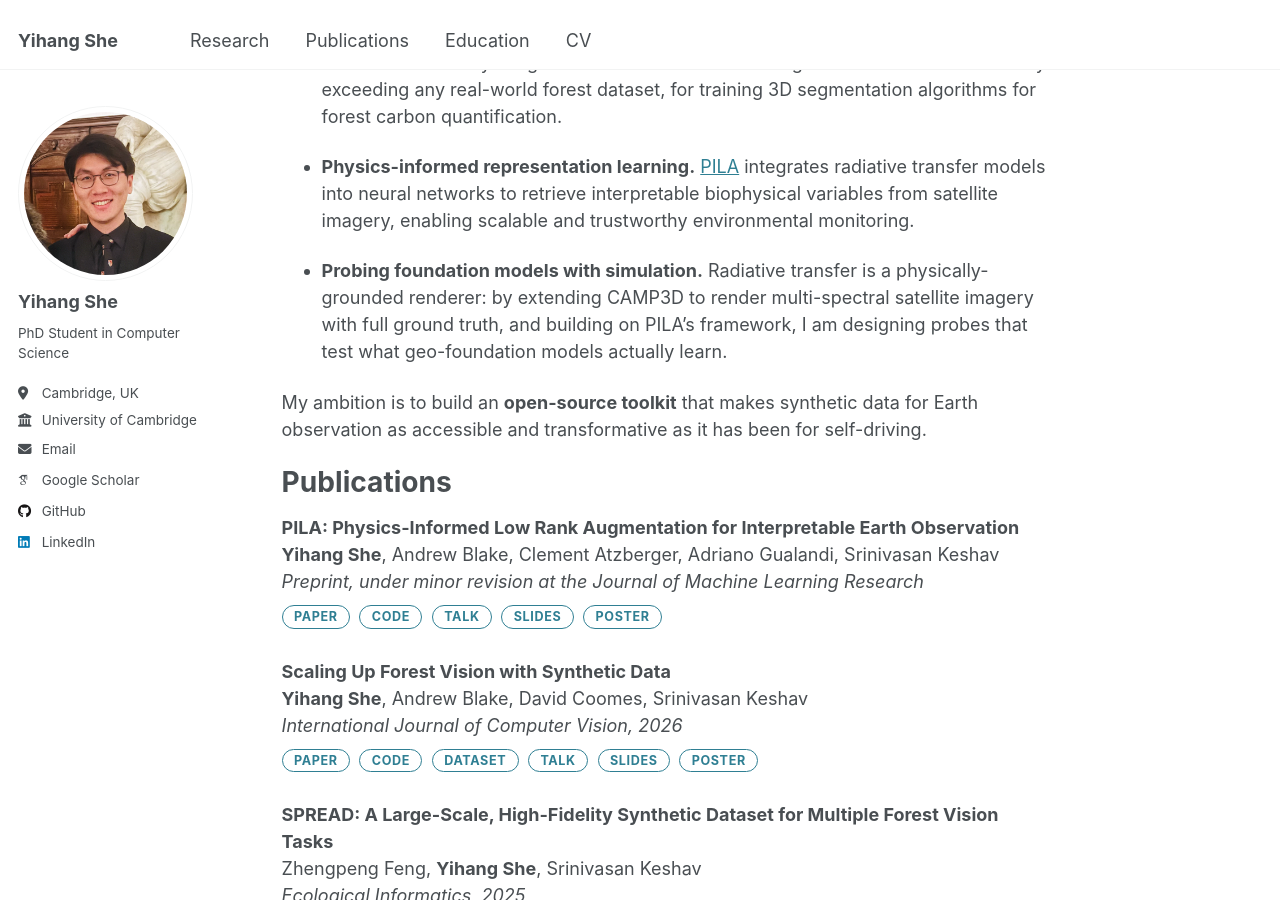
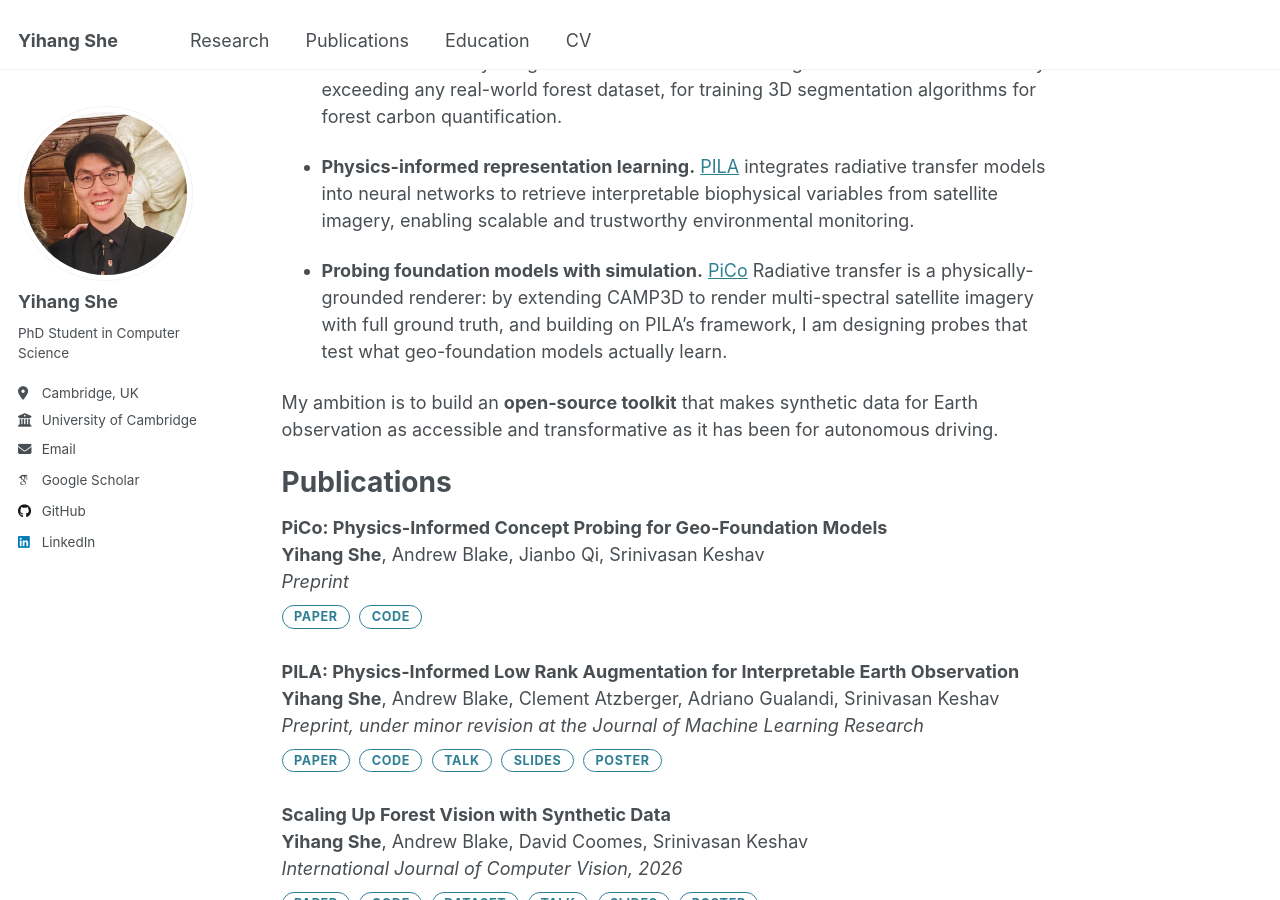
Before and after one commit to yihshe/yihshe.github.io, a Jekyll site: the page built from _pages/about.md, in a window 1280 px wide and 900 px high, scrolled down 646 px. Built offline with Jekyll 4.4.1, drawn with Linux system fonts in a browser that asks for light colours; some web fonts are replaced; some of the changed text lies outside the part shown.

Commit message:
PiCo updated

```diff
--- a/_pages/about.md
+++ b/_pages/about.md
@@ -24,12 +24,25 @@ Three threads of my PhD are converging into a single pipeline — from virtual f
 
 - **Physics-informed representation learning.** [PILA](https://github.com/yihshe/PILA) integrates radiative transfer models into neural networks to retrieve interpretable biophysical variables from satellite imagery, enabling scalable and trustworthy environmental monitoring.
 
-- **Probing foundation models with simulation.** Radiative transfer is a physically-grounded renderer: by extending CAMP3D to render multi-spectral satellite imagery with full ground truth, and building on PILA's framework, I am designing probes that test what geo-foundation models actually learn.
+- **Probing foundation models with simulation.** [PiCo](https://github.com/yihshe/PiCo) Radiative transfer is a physically-grounded renderer: by extending CAMP3D to render multi-spectral satellite imagery with full ground truth, and building on PILA's framework, I am designing probes that test what geo-foundation models actually learn.
 
-My ambition is to build an **open-source toolkit** that makes synthetic data for Earth observation as accessible and transformative as it has been for self-driving.
+My ambition is to build an **open-source toolkit** that makes synthetic data for Earth observation as accessible and transformative as it has been for autonomous driving.
 
 Publications
 ======
+
+<div class="pub-entry">
+<strong>PiCo: Physics-Informed Concept Probing for Geo-Foundation Models</strong><br/>
+<strong>Yihang She</strong>, Andrew Blake, Jianbo Qi, Srinivasan Keshav<br/>
+<em>Preprint</em>
+<div class="pub-links">
+  <a href="https://arxiv.org/abs/2610.20973">Paper</a>
+  <a href="https://github.com/yihshe/PiCo">Code</a>
+  <!-- <a href="https://youtu.be/HwtWxwaFUNM?si=GUt-xeD8BW9Lu-cs">Talk</a> -->
+  <!-- <a href="https://docs.google.com/presentation/d/156U03t9eAsM32w54A7lkGPSCAFkD46vprxGCZTlUbNI/edit?usp=share_link">Slides</a> -->
+  <!-- <a href="https://drive.google.com/file/d/1qLDwzvRzd5dj1nTrLjSsUXp0o8ne5qWk/view?usp=share_link">Poster</a> -->
+</div>
+</div>
 
 <div class="pub-entry">
 <strong>PILA: Physics-Informed Low Rank Augmentation for Interpretable Earth Observation</strong><br/>
```
Also changed, not shown: other parts of _pages/about.md (+1 -1 lines), 1 other file.
